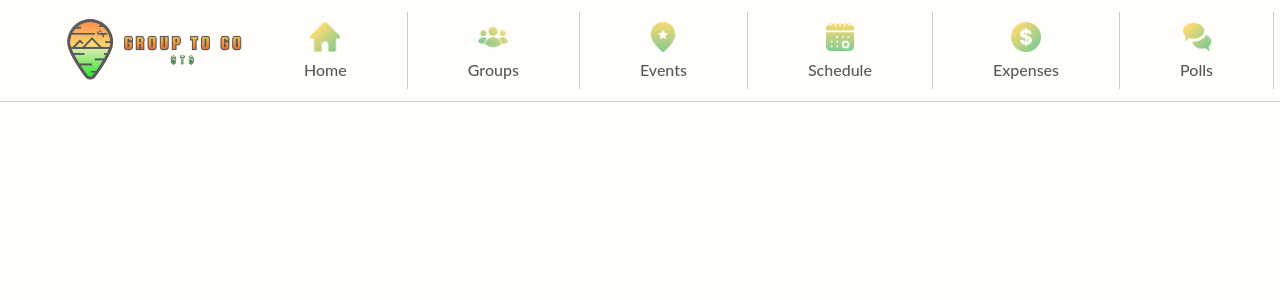
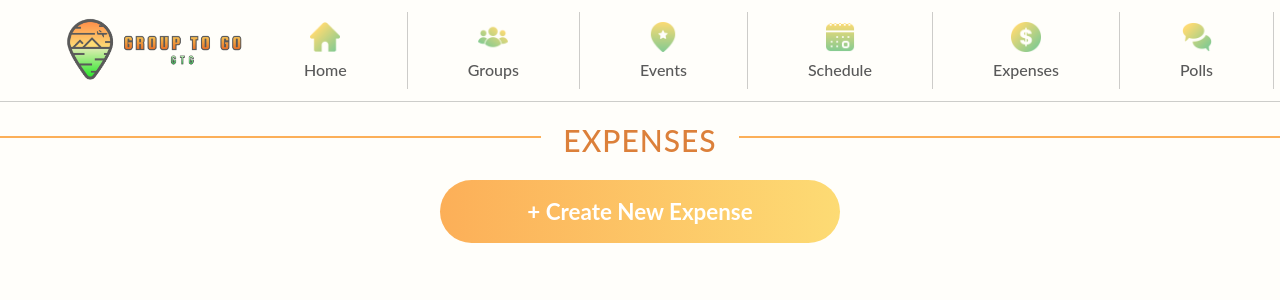
Before and after one commit to SafiraSari/group-to-go, a React (Create React App) app: page /expenses in a window 1280 px wide. Shown: the top 300 px of the page. Built offline with nearby package versions, Linux system fonts and the light colour scheme.

Commit message:
Created the Expense Tracker Component

```diff
--- a/src/components/Modal.css
+++ b/src/components/Modal.css
@@ -13,8 +13,8 @@
   background-color: white;
   border-radius: 5px;
   padding: 2rem;
-  width: 55%;
-  height: 80vh;
+  width: 45%;
+  height: 66vh;
   overflow-y: auto;
   justify-content: center;
 }
@@ -39,6 +39,7 @@
 }
 
 .modal-footer {
+  margin-top: 3rem;
   display: flex;
   justify-content: space-evenly;
 }
--- /dev/null
+++ b/src/pages/Expense.css
@@ -0,0 +1,44 @@
+@import url("../constants.css");
+
+.expense-title {
+    text-align: center;
+    text-transform: uppercase;
+    font-size: 30px;
+    letter-spacing: 1px;
+    color: var(--CARAMEL);
+    display: grid;
+    grid-template-columns: 1fr auto 1fr;
+    grid-template-rows: 16px 0;
+    grid-gap: 22px;
+    margin: 20px 0;
+}
+
+.expense-title:after, .expense-title:before {
+    content: " ";
+    display: block;
+    border-bottom: 2px solid var(--SANDY);
+}
+.expense-container {
+    width: 100%;
+    text-align: center;
+  }
+
+  .result-title{
+    text-align: center;
+    color: var(--CARAMEL);
+  }
+  .result-price{
+    text-align: center;
+    color: var(--GRAY);
+    font-weight: 900;
+  }
+
+.button-group{
+display: flex;
+  justify-content: center;
+  text-align: center;
+  align-items: center;
+  margin-left: 20%;
+  gap: 20px;
+  width: 60%;
+}
--- a/src/pages/Expenses.js
+++ b/src/pages/Expenses.js
@@ -1,17 +1,82 @@
+import React, { useState } from "react";
 import NavBar from "../components/NavBar";
+import Button from "../components/Button";
+import Input from "../components/Input";
+import Modal from "../components/Modal";
+import "./Expense.css";
 
 const Expenses = () => {
+  const [modalOpen, setModalOpen] = useState(false);
+  const [price, setPrice] = useState("");
+  const [eventName, setEventName] = useState("");
+  const [groupId, setGroupId] = useState("");
+  const [peopleCount, setPeopleCount] = useState(1);
+  const [pricePerPerson, setPricePerPerson] = useState(null);
+
+  const handleCreateClick = () => {
+    setModalOpen(true);
+    setPricePerPerson(null); // Calculation is reset when opening the modal
+  };
+
+  const handleCalculate = () => {
+    if (!price) return; // Can't calculate without price
+    const calculatedPrice = parseFloat(price) / peopleCount;
+    setPricePerPerson(calculatedPrice.toFixed(2));
+  };
+
+  const handleCancel = () => {
+    setModalOpen(false);
+    setPrice("");
+    setPeopleCount(1);
+    setPricePerPerson(null);
+  };
+  const handlePeopleChange = (e) => {
+    // Ensures it's a positive integer
+    const value = e.target.value.includes('.')
+      ? Math.floor(parseFloat(e.target.value))
+      : parseInt(e.target.value);
+
+    setPeopleCount(isNaN(value) ? 1 : Math.max(1, value));
+  };
+
   return (
     <>
       <NavBar />
-      <div>
+      <div className="expense-container">
+        <div>
+          <h1 className="expense-title">EXPENSES</h1>
+        </div>
+        <Button label="+ Create New Expense" onClick={handleCreateClick} />
+        {modalOpen && (
+          <Modal
+            onSubmit= {handleCancel}
+            onCancel={handleCancel}
+            onClose={handleCancel}
+            submitLabel={pricePerPerson ? "Close" : "Calculate"}
+          >
+            <h1>CREATING NEW EXPENSE</h1>
+            <Input label="Enter the Group ID" placeholder="GroupID" value={groupId} onChange={(e) => setGroupId(e.target.value)}/>
+            <Input label="Enter the Event Name" placeholder="Name" value={eventName} onChange={(e) => setEventName(e.target.value)}/>
+            <Input label="Enter the Price" type="number" min="0" placeholder="Price" value={price} onChange={(e) => setPrice(e.target.value)}/>
 
-
-
-
+            <div className="people-count">
+              <Input label="Enter the Number of People" onChange={handlePeopleChange} type="number" min="1" placeholder="Number of people" value={peopleCount}/>
+            </div>
+            <div className="button-group">
+              <Button label="Calculate" onClick={handleCalculate} disabled={!price}
+              />
+            </div>
+            {pricePerPerson && (
+              <div className="result">
+                <h3 className="result-title">Price per Person:</h3>
+                <p className="result-price">${pricePerPerson}</p>
+              </div>
+            )}
+          </Modal>
+        )}
       </div>
     </>
-  )
-}
+  );
+};
 
 export default Expenses;
```
